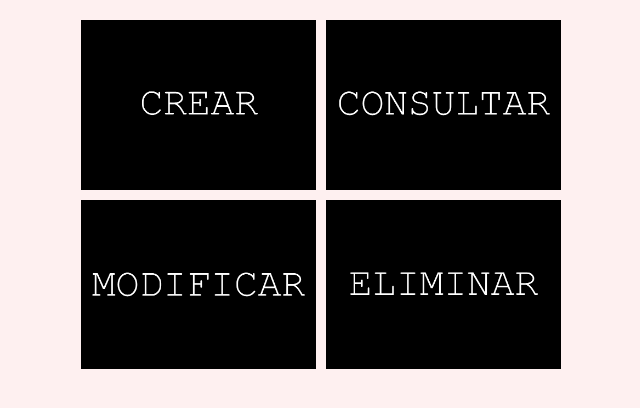
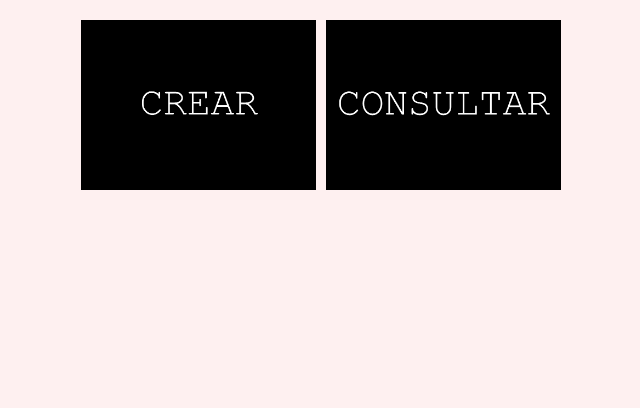
Before and after one commit to Marthox1999/Nova, a Django app: template templates/inventario/bodegainicio.html in a window 1280 px wide. Shown: the part 191-599 px from the top of the page, without its empty margins (319-959 px from the left). Run offline with Django 3.2, Linux system fonts and the light colour scheme; the template is opened without the code that fills it, so the values that code supplies are empty; some libraries are stand-ins or nearby versions.

Commit message:
algunos arreglos de codigo

```diff
--- a/apps/usuarios/models.py
+++ b/apps/usuarios/models.py
@@ -39,7 +39,7 @@ class AdministradorDuenio (models.Model):
         ('CEO','Duenio'),
     }
     pkAdministradorDuenio = models.AutoField(primary_key=True)
-    nombreUsuario = models.CharField(max_length=8)
+    nombreUsuario = models.CharField(max_length=128)
     clave = models.CharField(max_length=128, editable=True)
     tipo = models.CharField(max_length=5, choices=TIPO)
 
--- a/templates/inventario/bodegaconsulta.html
+++ b/templates/inventario/bodegaconsulta.html
@@ -1,4 +1,4 @@
-{% extends 'base.html' %}
+{% extends 'baseAdmin.html' %}
 
 
 {% block head %}
--- a/templates/inventario/bodegainicio.html
+++ b/templates/inventario/bodegainicio.html
@@ -20,10 +20,7 @@
     <div class="ps-column" style="padding:5px"><a href="{% url 'inventario:bodegaregistro' %}" class="ps-offer"><img src="{% static 'images/bodegas/crear.png' %}" alt=""></a></div>
     <div class="ps-column" style="padding:5px"><a href="{% url 'inventario:bodegaconsulta' %}" class="ps-offer"><img src="{% static 'images/bodegas/consultar.png' %}" alt=""></a></div>
   </div>
-  <div class="ps-section--offer">
-    <div class="ps-column" style="padding:5px"><a href="{% url 'inventario:bodegaregistro' %}" class="ps-offer"><img src="{% static 'images/bodegas/modificar.png' %}" alt=""></a></div>
-    <div class="ps-column" style="padding:5px"><a href="{% url 'inventario:bodegaregistro' %}" class="ps-offer"><img src="{% static 'images/bodegas/eliminar.png' %}" alt=""></a></div>
-  </div>
+
   <br>
 </div>
 
```
